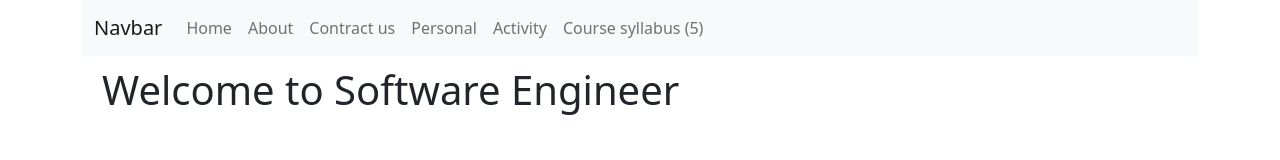
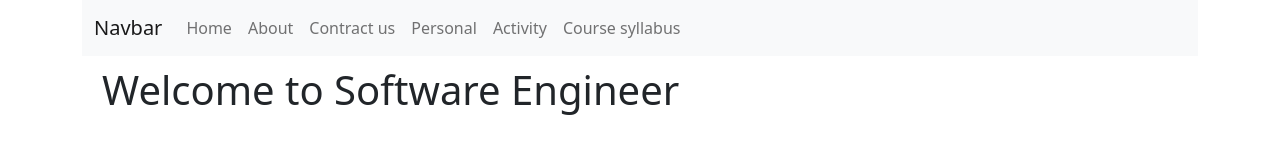
Before and after one commit to swewu/major-website, a Next.js app: page / in a window 1280 px wide. Shown: the top 160 px of the page. Built offline with nearby package versions, Linux system fonts and the light colour scheme.

Commit message:
feat: remove last number

```diff
--- a/components/header.js
+++ b/components/header.js
@@ -47,7 +47,7 @@ export default function Header() {
             </Link>
             <Link href="/5">
               <li className="nav-item">
-                <a className="nav-link">Course syllabus (5)</a>
+                <a className="nav-link">Course syllabus</a>
               </li>
             </Link>
           </ul>
```
